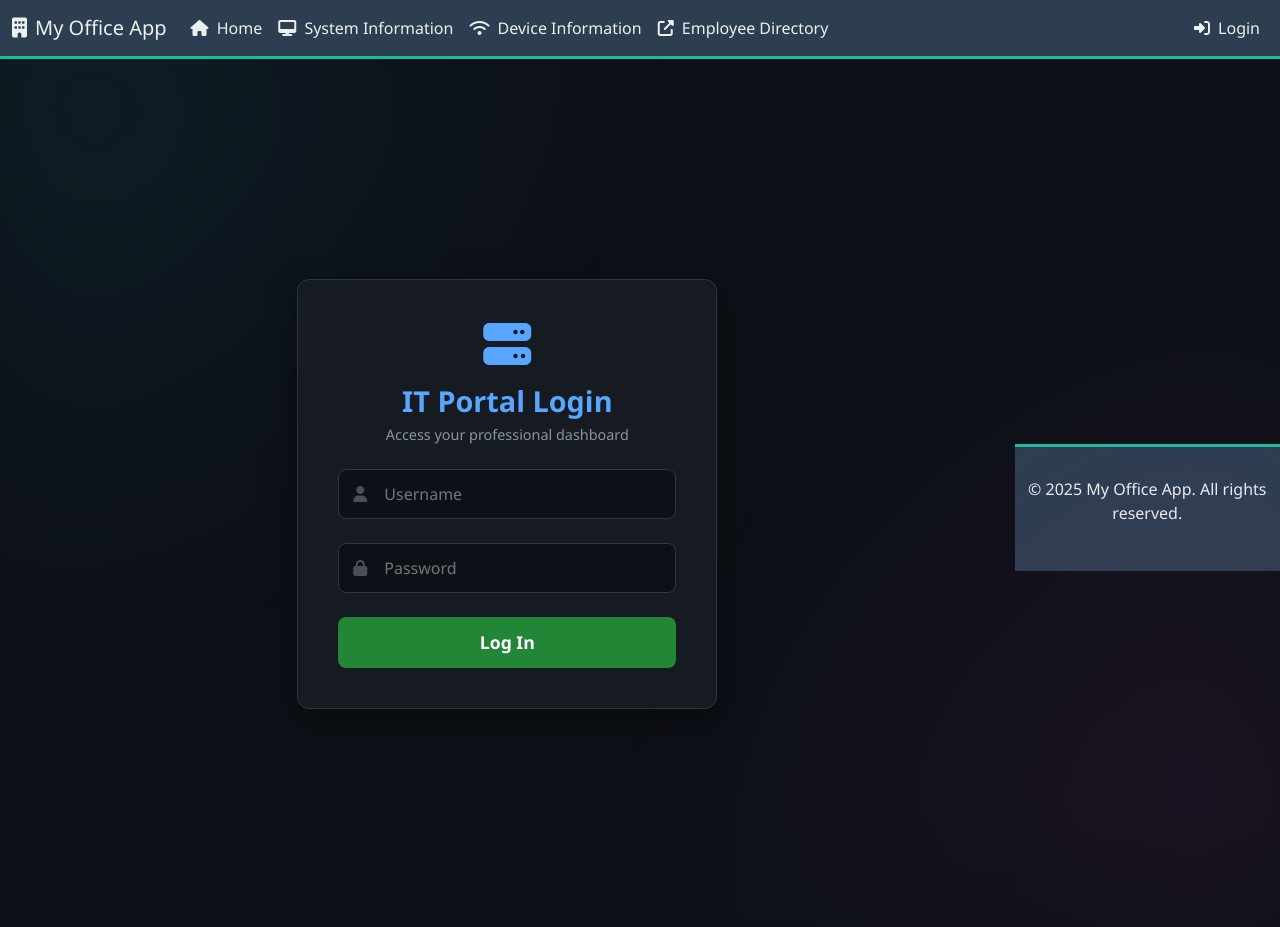
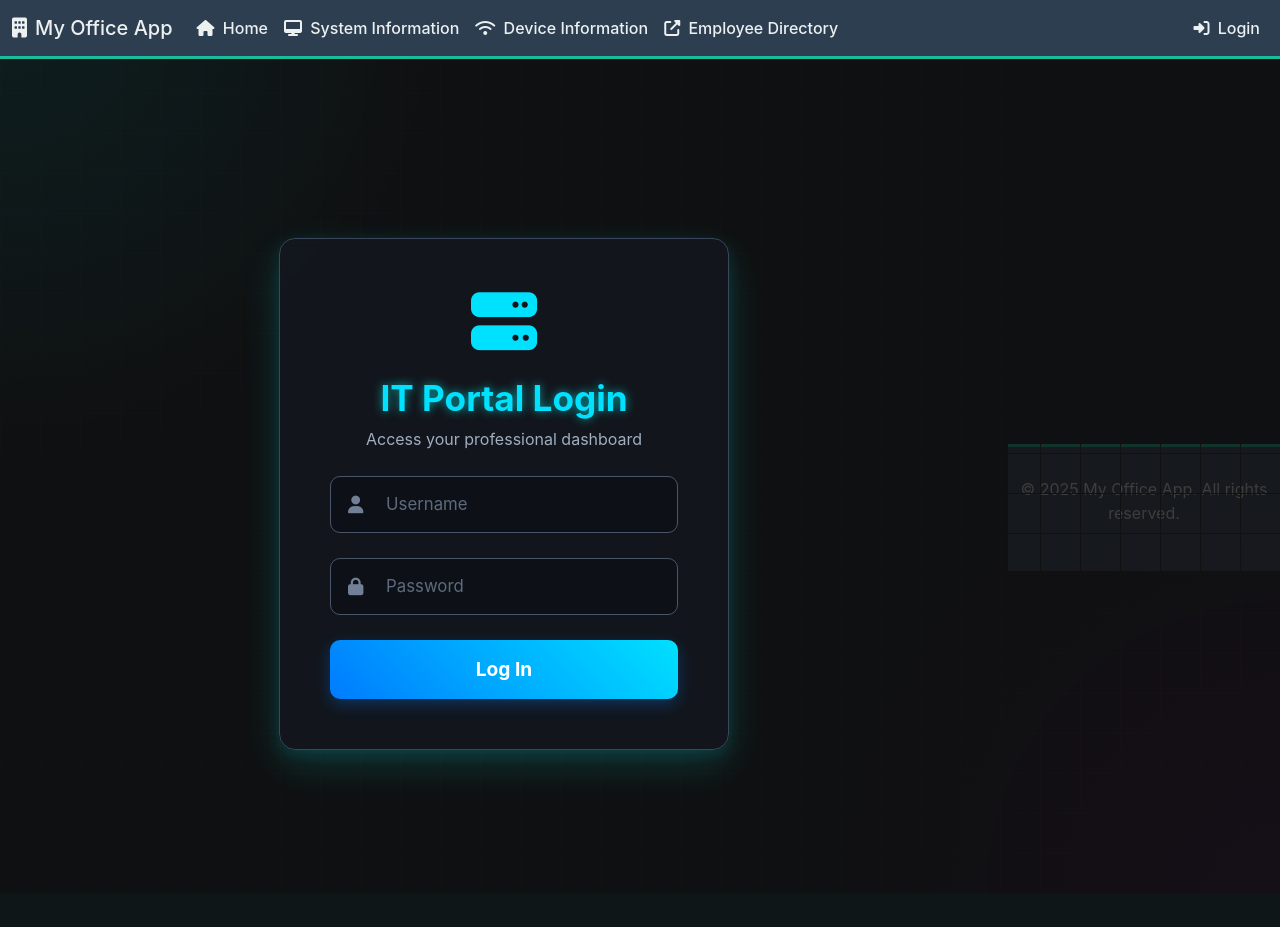
Before and after one commit to Abhijeet630/abhiitadmin, a Flask app: page /login in a window 1280 px wide; the page is wider, and only the part inside the window is pictured. After the commit the page ends 766 px from the top of that part, so only its background shows below. Run offline with Flask 3, Linux system fonts and the light colour scheme.

Commit message:
Auto update from VS Code

```diff
--- a/templates/login.html
+++ b/templates/login.html
@@ -3,9 +3,9 @@
 
 {% block content %}
 <div class="it-login-page">
-    <div class="login-container animate__animated animate__fadeIn">
+    <div class="login-container animate__animated animate__fadeInUp">
         <div class="login-header">
-            <i class="fas fa-server fa-3x mb-3"></i>
+            <i class="fas fa-server fa-4x mb-4 animate__animated animate__pulse animate__infinite"></i>
             <h2>IT Portal Login</h2>
             <p>Access your professional dashboard</p>
         </div>
@@ -35,27 +35,26 @@
                     <input type="password" id="password" name="password" placeholder="Password" required>
                 </div>
             </div>
-            <button type="submit" class="login-button">Log In</button>
+            <button type="submit" class="login-button animate__animated animate__headShake">Log In</button>
         </form>
     </div>
 </div>
 
-
 <style>
     /* Main Background for IT Theme */
     body {
-        background-color: #0d1117;
-        color: #c9d1d9;
-        font-family: 'Segoe UI', Tahoma, Geneva, Verdana, sans-serif;
+        background-color: #0a0e14; /* Even darker base */
+        color: #e0e6ed; /* Lighter text for contrast */
+        font-family: 'Inter', 'Segoe UI', Tahoma, Geneva, Verdana, sans-serif; /* Modern font */
         min-height: 100vh;
         display: flex;
         align-items: center;
         justify-content: center;
         position: relative;
-        overflow: hidden;
+        overflow: hidden; /* Prevent scroll from background effects */
     }
 
-    /* Subtle Animated Background Effect */
+    /* Subtle Animated Background Grid/Particles */
     body::before {
         content: '';
         position: absolute;
@@ -63,15 +62,20 @@
         left: 0;
         width: 100%;
         height: 100%;
-        background: radial-gradient(circle at top left, rgba(46, 170, 220, 0.1) 0%, transparent 40%),
-                    radial-gradient(circle at bottom right, rgba(220, 46, 170, 0.1) 0%, transparent 40%);
-        filter: blur(80px);
-        animation: subtlePulse 15s ease infinite alternate;
+        background:
+            radial-gradient(circle at top left, rgba(0, 255, 255, 0.08) 0%, transparent 30%),
+            radial-gradient(circle at bottom right, rgba(128, 0, 128, 0.08) 0%, transparent 30%),
+            linear-gradient(rgba(20, 20, 20, 0.8), rgba(20, 20, 20, 0.8)), /* Dark overlay for readability */
+            repeating-linear-gradient(0deg, #1a1a1a, #1a1a1a 1px, transparent 1px, transparent 40px),
+            repeating-linear-gradient(90deg, #1a1a1a, #1a1a1a 1px, transparent 1px, transparent 40px);
+        background-size: cover;
+        animation: backgroundShift 20s linear infinite alternate; /* Slower, subtle shift */
+        filter: brightness(0.8); /* Slightly dim the background */
     }
 
-    @keyframes subtlePulse {
-        0% { transform: scale(1); }
-        100% { transform: scale(1.1); }
+    @keyframes backgroundShift {
+        0% { background-position: 0% 0%; }
+        100% { background-position: 100% 100%; }
     }
 
     .it-login-page {
@@ -79,116 +83,140 @@
         justify-content: center;
         align-items: center;
         width: 100%;
-        height: 100vh;
+        min-height: 100vh; /* Use min-height to ensure it covers the viewport */
     }
 
     .login-container {
-        background-color: #161b22;
-        border: 1px solid #30363d;
-        border-radius: 12px;
-        padding: 40px;
-        max-width: 420px;
+        background-color: rgba(20, 24, 30, 0.95); /* Slightly transparent dark card */
+        border: 1px solid #3a475a; /* More distinct border */
+        border-radius: 16px; /* More rounded */
+        padding: 50px; /* More padding for spacious feel */
+        max-width: 450px; /* Slightly wider card */
         width: 100%;
-        box-shadow: 0 10px 30px rgba(0, 0, 0, 0.5);
+        box-shadow: 0 15px 40px rgba(0, 255, 255, 0.15), 0 5px 15px rgba(0, 255, 255, 0.1); /* Cyan glow shadow */
         text-align: center;
         position: relative;
-        z-index: 10;
+        z-index: 10; /* Ensure card is on top */
+        backdrop-filter: blur(5px); /* Subtle glassmorphism */
     }
 
     .login-header h2 {
-        font-size: 1.8rem;
-        font-weight: 600;
-        color: #58a6ff;
-        margin-bottom: 5px;
+        font-size: 2.2rem; /* Larger title */
+        font-weight: 700;
+        color: #00e0ff; /* Bright cyan for IT theme */
+        margin-bottom: 8px;
+        text-shadow: 0 0 10px rgba(0, 255, 255, 0.6); /* Glowing text effect */
     }
 
     .login-header p {
-        font-size: 0.9rem;
-        color: #8b949e;
+        font-size: 1rem;
+        color: #a0aec0; /* Lighter gray for subtitle */
+        margin-bottom: 25px; /* More space below subtitle */
     }
 
     .login-header i {
-        color: #58a6ff;
+        color: #00e0ff; /* Bright cyan icon */
+        margin-bottom: 20px; /* Space below icon */
     }
 
-    .form-group {
-        text-align: left;
-    }
-
+    /* Input fields styling */
     .input-with-icon {
         position: relative;
+        margin-bottom: 25px; /* More space between input groups */
     }
 
     .input-with-icon i {
         position: absolute;
-        left: 15px;
+        left: 18px; /* Icon position */
         top: 50%;
         transform: translateY(-50%);
-        color: #484f58;
+        color: #718096; /* Icon color */
+        font-size: 1.1rem;
+        transition: color 0.2s ease;
     }
 
     .input-with-icon input {
         width: 100%;
-        padding: 12px 12px 12px 45px;
-        background-color: #0d1117;
-        border: 1px solid #30363d;
-        border-radius: 8px;
-        color: #c9d1d9;
-        font-size: 1rem;
-        transition: border-color 0.2s ease, box-shadow 0.2s ease;
+        padding: 15px 15px 15px 55px; /* Adjust padding for icon */
+        background-color: #0d1117; /* Very dark input background */
+        border: 1px solid #4a5568; /* Input border */
+        border-radius: 10px; /* Rounded input fields */
+        color: #e2e8f0; /* Input text color */
+        font-size: 1.05rem;
+        transition: border-color 0.3s ease, box-shadow 0.3s ease;
+    }
+
+    .input-with-icon input::placeholder {
+        color: #718096; /* Placeholder color */
+        opacity: 0.8;
     }
 
     .input-with-icon input:focus {
-        border-color: #58a6ff;
+        border-color: #00e0ff; /* Cyan border on focus */
         outline: none;
-        box-shadow: 0 0 0 2px rgba(88, 166, 255, 0.2);
+        box-shadow: 0 0 0 3px rgba(0, 255, 255, 0.3); /* Cyan glow on focus */
     }
 
+    /* Login Button Styling */
     .login-button {
         width: 100%;
-        padding: 12px;
+        padding: 15px; /* Larger button */
         border: none;
-        border-radius: 8px;
-        background-color: #238636;
+        border-radius: 10px;
+        background: linear-gradient(45deg, #007bff, #00e0ff); /* Blue to cyan gradient */
         color: #ffffff;
-        font-size: 1.1rem;
-        font-weight: 600;
+        font-size: 1.2rem; /* Larger font */
+        font-weight: 700;
         cursor: pointer;
-        transition: background-color 0.2s ease;
+        transition: all 0.3s ease;
+        box-shadow: 0 5px 15px rgba(0, 123, 255, 0.3); /* Initial shadow */
     }
 
     .login-button:hover {
-        background-color: #2ea043;
+        background: linear-gradient(45deg, #00e0ff, #007bff); /* Reverse gradient on hover */
+        transform: translateY(-3px); /* Lift button on hover */
+        box-shadow: 0 8px 25px rgba(0, 123, 255, 0.5); /* Enhanced shadow on hover */
     }
 
-    .messages {
-        text-align: center;
-    }
-
+    /* Flash Message Styling */
     .alert {
-        padding: 10px;
+        padding: 12px 20px;
         border-radius: 8px;
-        font-size: 0.9rem;
+        font-size: 0.95rem;
         border: 1px solid transparent;
-        margin-bottom: 1rem;
+        margin-bottom: 1.5rem; /* More space below alerts */
+        text-align: left; /* Align text left within alert */
+        box-shadow: 0 2px 8px rgba(0, 0, 0, 0.2);
     }
 
     .alert-warning {
-        background-color: #3f1e00;
-        border-color: #633c00;
-        color: #ffb740;
+        background-color: #382e00;
+        border-color: #ffc107;
+        color: #ffeb3b;
     }
 
     .alert-danger {
-        background-color: #490202;
-        border-color: #a40e26;
-        color: #f85149;
+        background-color: #4a0000;
+        border-color: #dc3545;
+        color: #ff6b6b;
     }
 
     .alert-success {
-        background-color: #0b341f;
-        border-color: #238636;
-        color: #56d364;
+        background-color: #0c3d1f;
+        border-color: #28a745;
+        color: #66bb6a;
+    }
+
+    /* Animate.css overrides */
+    .animate__animated.animate__fadeInUp {
+        --animate-duration: 0.8s;
+    }
+    .animate__animated.animate__pulse {
+        --animate-duration: 2s;
+    }
+    .animate__animated.animate__headShake {
+        --animate-duration: 1.2s; /* Slower shake for button */
+        --animate-delay: 0.5s; /* Delay button animation */
     }
 </style>
 {% endblock %}
```
